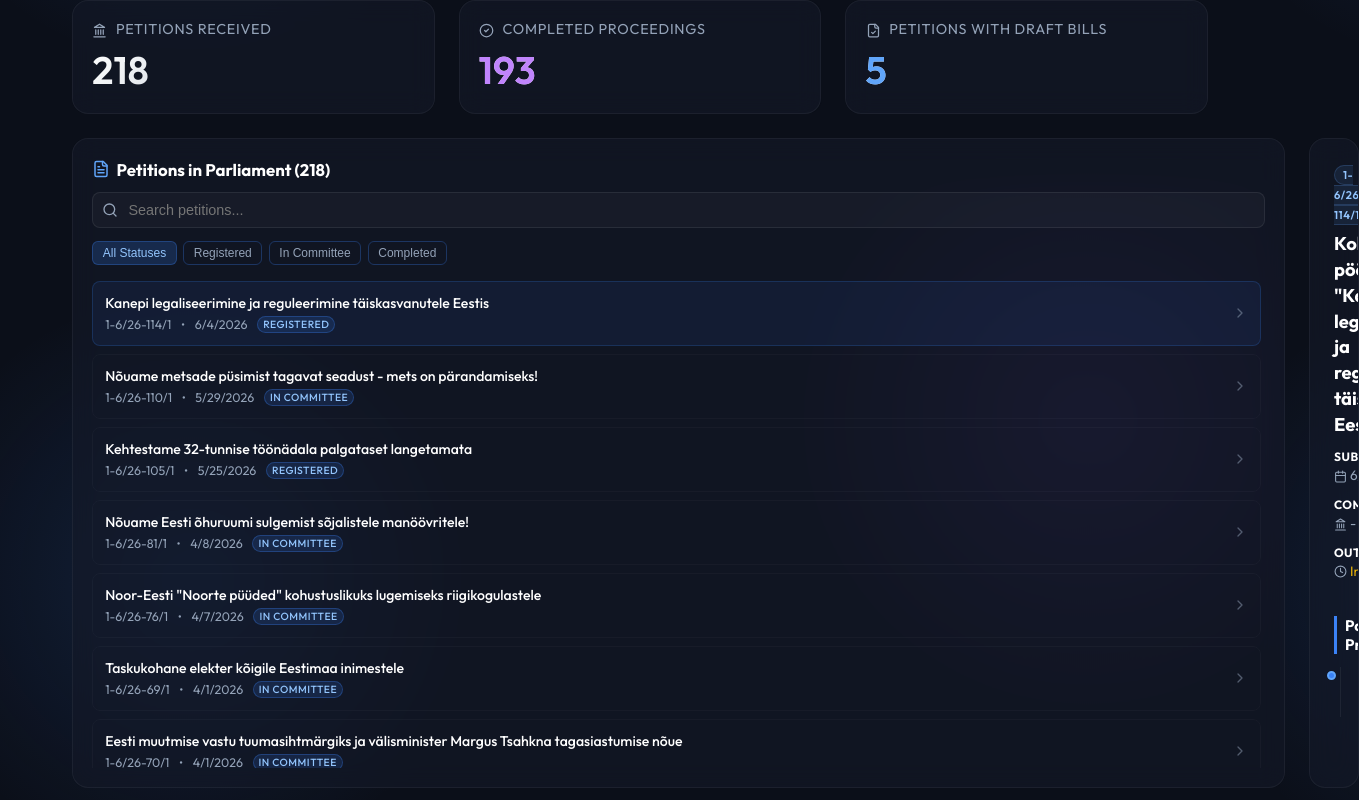
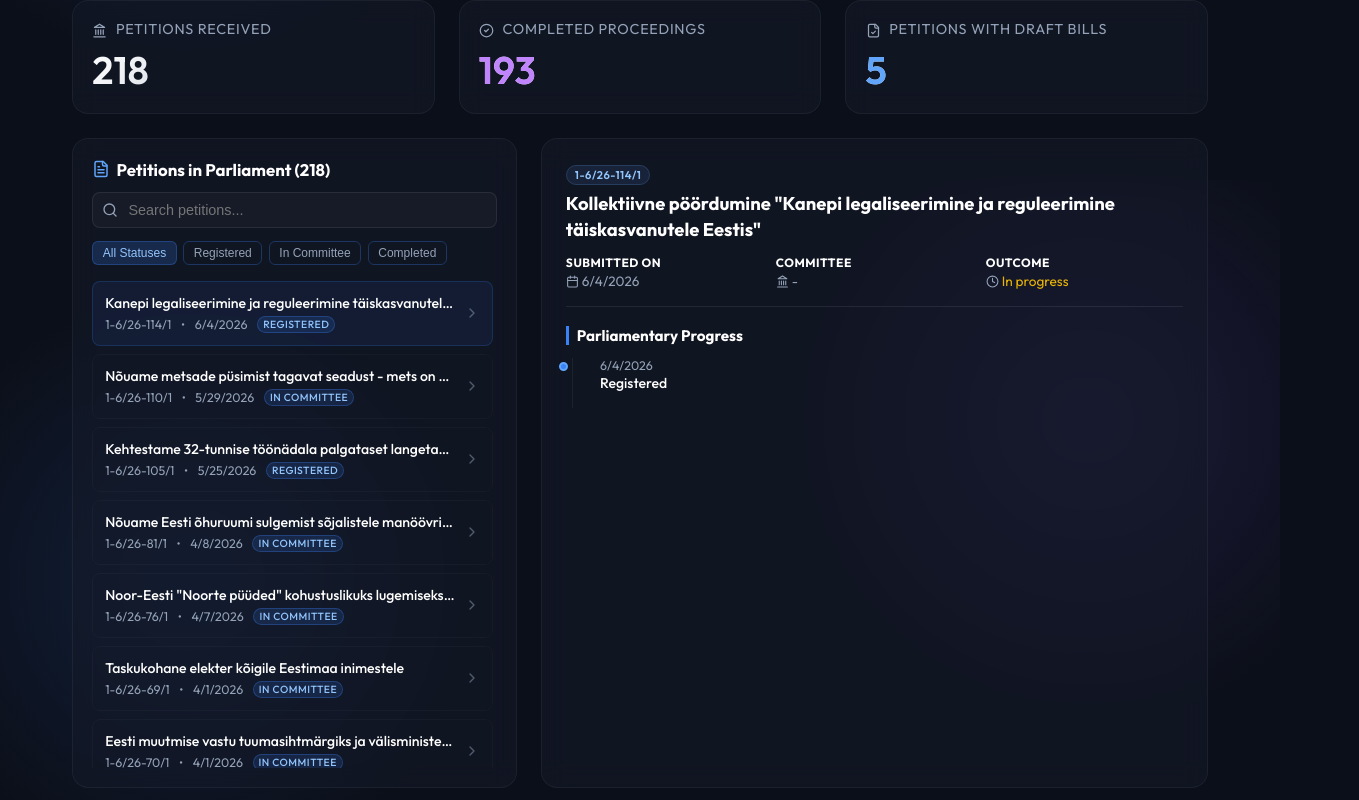
Before and after one commit to Volodymyr75/estonian_petitions, a React (Vite) app: page / in a window 1280 px wide. Shown: the part 3820-4620 px from the top of the page, 1359 px wide, since content can reach past the window. Built offline with nearby package versions, Linux system fonts and the light colour scheme.

Commit message:
fix: resolve flex/grid squishing in InstitutionalBlock by setting minWidth: 0 and implement responsive layout behavior

```diff
--- a/src/components/InstitutionalBlock.jsx
+++ b/src/components/InstitutionalBlock.jsx
@@ -158,10 +158,10 @@ export default function InstitutionalBlock({ lang }) {
       </div>
 
       {/* DUAL-COLUMN WORKSPACE */}
-      <div className="dashboard-grid" style={{ gridTemplateColumns: '2fr 3fr', alignItems: 'stretch' }}>
+      <div className="dashboard-grid institutions-layout" style={{ alignItems: 'stretch' }}>
 
         {/* LEFT COLUMN: LIST & SEARCH */}
-        <div className="glass-panel" style={{ display: 'flex', flexDirection: 'column', maxHeight: '650px', padding: '1.2rem' }}>
+        <div className="glass-panel" style={{ display: 'flex', flexDirection: 'column', maxHeight: '650px', padding: '1.2rem', minWidth: 0 }}>
           <h3 style={{ fontSize: '1.05rem', color: '#fff', marginBottom: '0.8rem', display: 'flex', alignItems: 'center', gap: '0.4rem' }}>
             <FileText size={18} color="#60a5fa" />
             {activeT.mapped_title} ({filteredPetitions.length})
@@ -255,7 +255,7 @@ export default function InstitutionalBlock({ lang }) {
         </div>
 
         {/* RIGHT COLUMN: DETAILS */}
-        <div className="glass-panel" style={{ display: 'flex', flexDirection: 'column', padding: '1.5rem', maxHeight: '650px', overflowY: 'auto' }}>
+        <div className="glass-panel" style={{ display: 'flex', flexDirection: 'column', padding: '1.5rem', maxHeight: '650px', overflowY: 'auto', minWidth: 0 }}>
           {selectedDetails ? (
             <div>
               {/* Header Info */}
--- a/src/index.css
+++ b/src/index.css
@@ -291,3 +291,12 @@ a {
   color: #60a5fa;
   transition: color 0.2s ease;
 }
+.institutions-layout {
+  grid-template-columns: 1fr;
+}
+
+@media (min-width: 768px) {
+  .institutions-layout {
+    grid-template-columns: 2fr 3fr !important;
+  }
+}
```
